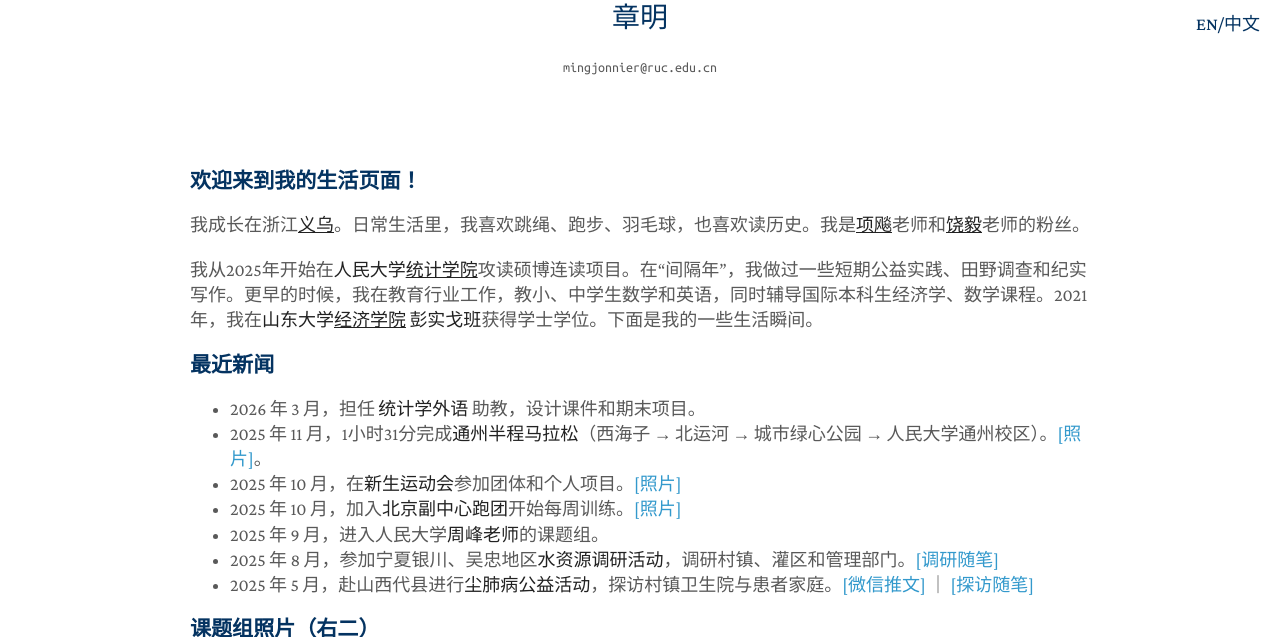
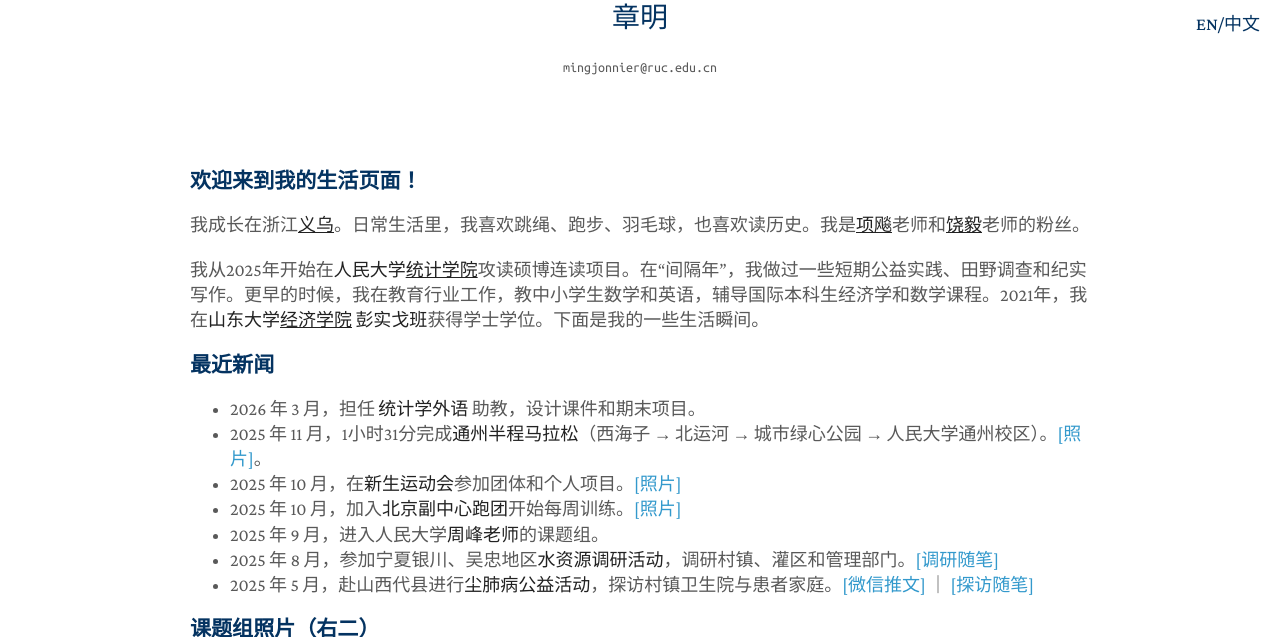
Before and after one commit to zhangming4153/zhangming4153.github.io, a Jekyll site: the page built from cn/index.md, in a window 1280 px wide and 900 px high, scrolled down 519 px, cut to the strip 0-637 px from the top of the window. Built offline with Jekyll 4.4.1, drawn with Linux system fonts in a browser that asks for light colours; a style sheet for code colours, icons or effects is not loaded.

Commit message:
Update index.md

```diff
--- a/cn/index.md
+++ b/cn/index.md
@@ -7,7 +7,7 @@ title: 章明
 
 我成长在浙江<a href="https://en.wikipedia.org/wiki/Yiwu"><strong><u>义乌</u></strong></a>。日常生活里，我喜欢跳绳、跑步、羽毛球，也喜欢读历史。我是<a href="https://baike.baidu.com/item/项飙/23318243"><strong><u>项飚</u></strong></a>老师和<a href="https://en.wikipedia.org/wiki/Rao_Yi"><strong><u>饶毅</u></strong></a>老师的粉丝。
 
-我从2025年开始在**人民大学**<a href="http://stat.ruc.edu.cn"><strong><u>统计学院</u></strong></a>攻读硕博连读项目。在“间隔年”，我做过一些短期公益实践、田野调查和纪实写作。更早的时候，我在教育行业工作，教小、中学生数学和英语，同时辅导国际本科生经济学、数学课程。2021年，我在**山东大学**<a href="https://www.econ.sdu.edu.cn"><strong><u>经济学院</u></strong></a> **彭实戈班**获得学士学位。下面是我的一些生活瞬间。
+我从2025年开始在**人民大学**<a href="http://stat.ruc.edu.cn"><strong><u>统计学院</u></strong></a>攻读硕博连读项目。在“间隔年”，我做过一些短期公益实践、田野调查和纪实写作。更早的时候，我在教育行业工作，教中小学生数学和英语，辅导国际本科生经济学和数学课程。2021年，我在**山东大学**<a href="https://www.econ.sdu.edu.cn"><strong><u>经济学院</u></strong></a> **彭实戈班**获得学士学位。下面是我的一些生活瞬间。
 
 ### 最近新闻
 - 2026 年 3 月，担任 **统计学外语** 助教，设计课件和期末项目。
```
